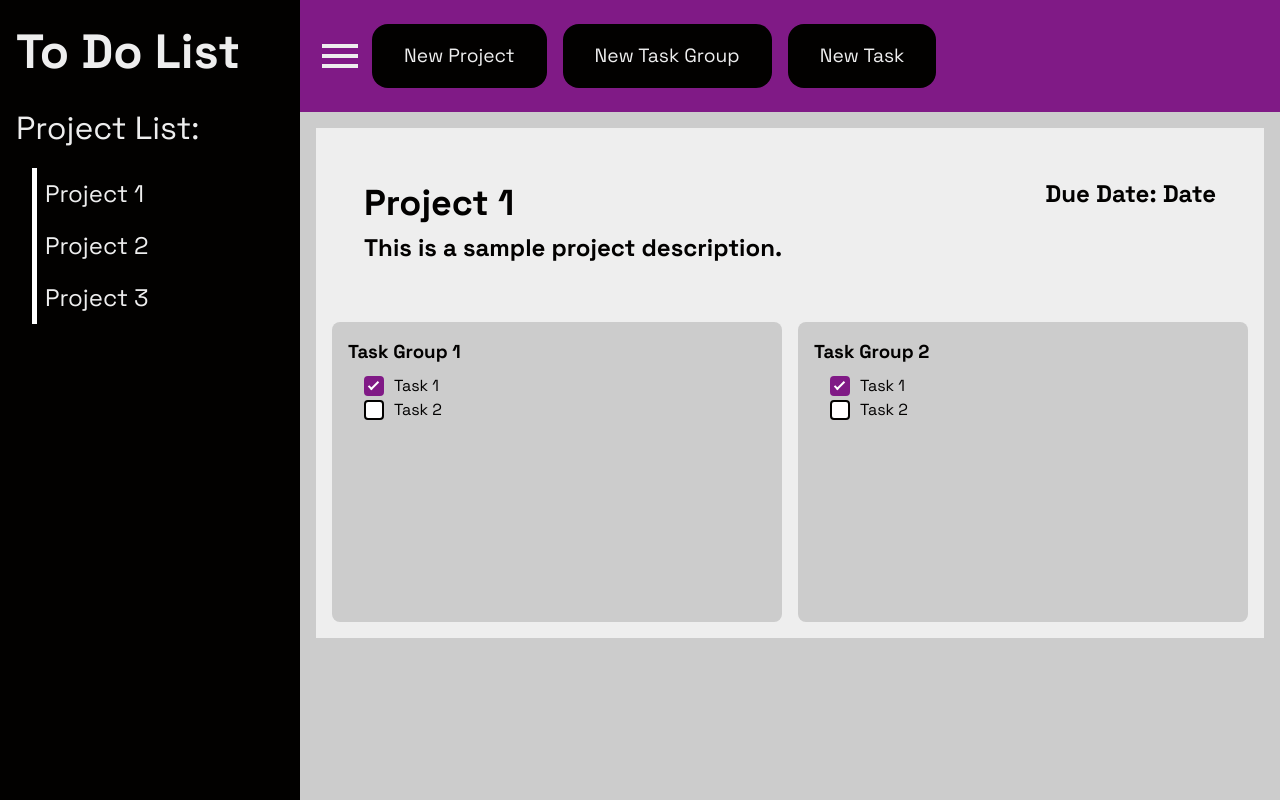
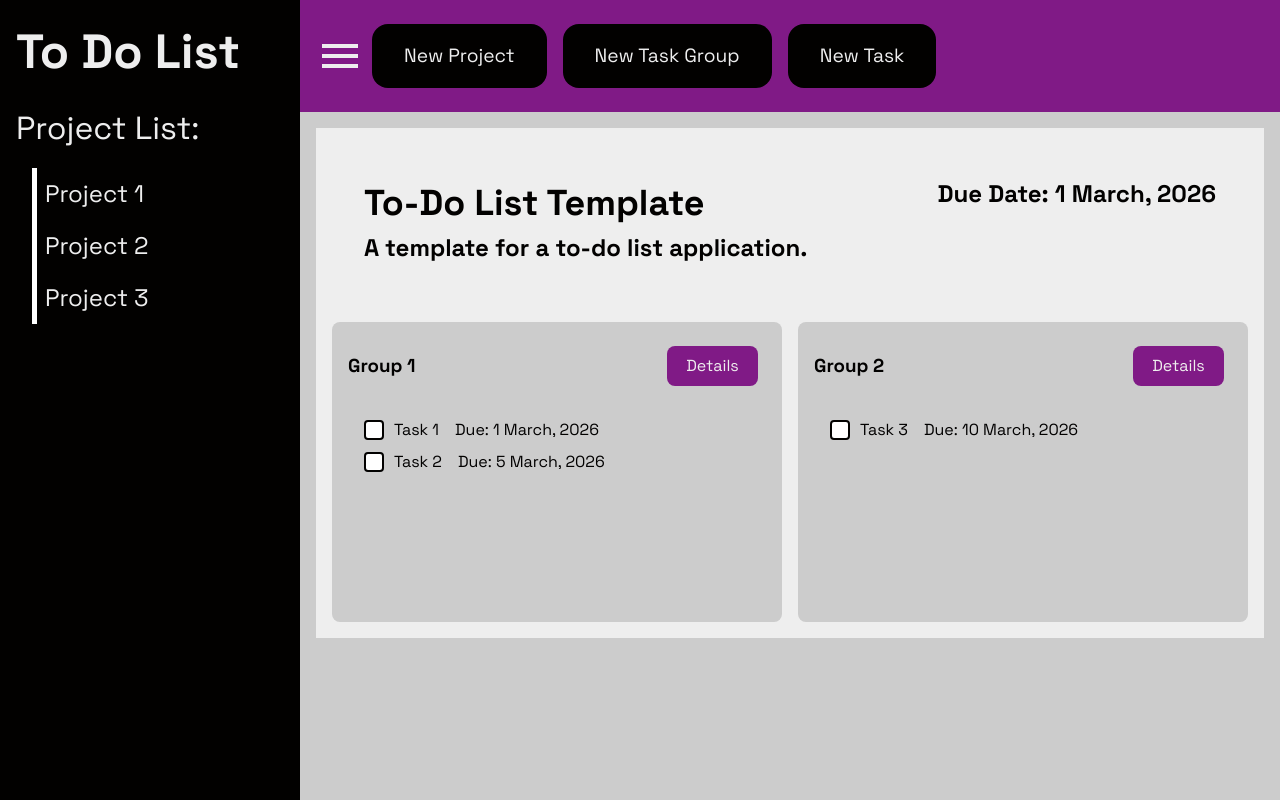
Before and after one commit to devoid-of-thought/odin-to-do-list, a website built with webpack: page src/template.html in a window 1280 px wide. Built offline with nearby package versions, Linux system fonts and the light colour scheme.

Commit message:
Add date-fns dependency and implement project data handling
- Added date-fns as a dependency for date formatting.
- Implemented functions to read and save project data from/to storage.
- Created project header elements with due date formatting.
- Updated the template with a structured project JSON.
- Enhanced task group rendering with due dates and task details.
- Improved styles for task groups and buttons.

```diff
--- a/package.json
+++ b/package.json
@@ -1,7 +1,7 @@
 {
   "name": "odin-template",
   "version": "1.0.0",
-   "type": "module",
+  "type": "module",
   "description": "",
   "main": "index.js",
   "scripts": {
@@ -29,5 +29,8 @@
     "webpack-cli": "^6.0.1",
     "webpack-dev-server": "^5.2.3",
     "webpack-merge": "^6.0.1"
+  },
+  "dependencies": {
+    "date-fns": "^4.1.0"
   }
 }
--- a/src/index.js
+++ b/src/index.js
@@ -1,2 +1,11 @@
 // Add your JavaScript code here
 import "./styles.css";
+import "./todo.js";
+import projectData from "./todolist-template.json" assert { type: "json" };
+
+import { format } from "date-fns";
+import { fromProjectJsonToDom } from "./todo.js";
+
+const content = document.getElementById("content");
+
+fromProjectJsonToDom(projectData);
--- a/src/styles.css
+++ b/src/styles.css
@@ -218,10 +218,27 @@ button:hover {
   align-items: flex-start;
   min-height: 300px;
 }
+.task-group-header {
+  display: flex;
+  justify-content: space-between;
+  align-items: center;
+  width: 100%;
+  margin-bottom: 1rem;
+}
 .task-group ul {
   list-style: none;
   padding: 0.5rem;
   margin-left: 0.5rem;
+}
+.task-group ul li {
+  margin-bottom: 0.5rem;
+  gap: 1rem;
+  display: flex;
+}
+.task-group ul li a {
+  cursor: pointer;
+  font-size: 1rem;
+  text-decoration: none;
 }
 .custom-checkbox {
   display: flex;
@@ -230,6 +247,24 @@ button:hover {
   cursor: pointer;
   font-size: 1rem;
   user-select: none;
+}
+button.edit-group-btn {
+  background-color: var(--secondary-color);
+  color: var(--close-background-color);
+  padding: 0.5rem 1.2rem;
+  height: auto;
+  font-size: 1rem;
+  border-radius: 0.5rem;
+}
+button.edit-group-btn:hover {
+  background-color: var(--accent-color);
+  color: var(--close-background-color);
+  transform: translateY(-5px);
+  box-shadow: 0 5px 10px rgba(128, 26, 134, 0.3);
+}
+button.edit-group-btn {
+  transform: translateY(0);
+  box-shadow: none;
 }
 
 .custom-checkbox input {
@@ -275,3 +310,39 @@ button:hover {
 .custom-checkbox input:checked ~ .checkmark:after {
   display: block;
 }
+.note-task {
+  position: relative;
+  margin-top:1rem;
+  border-radius: 0.5rem;
+  width: 100%;
+  background-color: white;
+}
+.note-task input {
+  width: 100%;
+  padding: 0.5rem;
+  border: 2px solid var(--primary-color);
+  border-radius: 0.5rem;
+  background-color: transparent;
+  outline: none;
+  color: var(--primary-color);
+}
+.note-task input:focus {
+  border-color: var(--secondary-color);
+}
+.note-task label {
+  position: absolute;
+  top: 0;
+  left: 1rem;
+  transform: translateY(-50%);background-color: transparent;
+  outline: none;
+  color: var(--primary-color);
+  background-color: white;
+  padding: 0 0.4rem;
+  font-size: 0.85rem;
+  font-weight: bold;
+  color: var(--primary-color);
+  pointer-events: none;
+}
+.note-task:focus-within label {
+  color: var(--secondary-color);
+}
--- a/src/template.html
+++ b/src/template.html
@@ -32,53 +32,7 @@
       <button>New Task</button>
     </header>
     <div id="content">
-      <div id="project-container">
-        <div id="project-header">
-          <h2 id="project-title">Project 1</h2>
-          <p id="project-description">This is a sample project description.</p>
-          <p id="project-due-date">Due Date: Date</p>
-        </div>
-        <div id="tasks-container">
-          <div class="task-group">
-            <h3>Task Group 1</h3>
-            <ul>
-              <li>
-                <label class="custom-checkbox">
-                  <input type="checkbox" name="task1_1" id="task1_1" checked />
-                  <span class="checkmark"></span>
-                  Task 1
-                </label>
-              </li>
-              <li>
-                <label class="custom-checkbox">
-                  <input type="checkbox" name="task1_2" id="task1_2" />
-                  <span class="checkmark"></span>
-                  Task 2
-                </label>
-              </li>
-            </ul>
-          </div>
-          <div class="task-group">
-            <h3>Task Group 2</h3>
-            <ul>
-              <li>
-                <label class="custom-checkbox">
-                  <input type="checkbox" name="task2_1" id="task2_1" checked />
-                  <span class="checkmark"></span>
-                  Task 1
-                </label>
-              </li>
-              <li>
-                <label class="custom-checkbox">
-                  <input type="checkbox" name="task2_2" id="task2_2" />
-                  <span class="checkmark"></span>
-                  Task 2
-                </label>
-              </li>
-            </ul>
-          </div>
-        </div>
-      </div>
+
     </div>
   </body>
 </html>
--- a/src/todo.js
+++ b/src/todo.js
@@ -0,0 +1,160 @@
+import { format } from "date-fns";
+import { de } from "date-fns/locale";
+
+function readProjectJsonDataFromStorage(jsonData) {}
+
+function saveProjectJsonDataToStorage(jsonData) {}
+
+function createProjectHeaderElement(
+  projectTitle,
+  projectDescription,
+  projectDueDate,
+) {
+  const projectTitleElement = document.createElement("h2");
+  projectTitleElement.textContent = projectTitle;
+  projectTitleElement.id = "project-title";
+
+  const projectDescriptionElement = document.createElement("p");
+  projectDescriptionElement.textContent = projectDescription;
+  projectDescriptionElement.id = "project-description";
+
+  const projectDueDateElement = document.createElement("p");
+  projectDueDateElement.textContent = `Due Date: ${format(new Date(projectDueDate), "d MMMM, yyyy")}`;
+  projectDueDateElement.id = "project-due-date";
+
+  const projectHeader = document.createElement("div");
+  projectHeader.id = "project-header";
+
+
+  projectHeader.appendChild(projectTitleElement);
+  projectHeader.appendChild(projectDescriptionElement);
+  projectHeader.appendChild(projectDueDateElement);
+
+  return {
+    projectHeader
+  };
+}
+
+function extractProjectFromJson(jsonData) {
+  const projectTitle = jsonData.meta.title;
+  const projectDescription = jsonData.meta.description;
+  const projectDueDate = jsonData.meta.due_date;
+  const projectPriority = jsonData.meta.priority;
+
+  return {
+    projectTitle,
+    projectDescription,
+    projectDueDate,
+    projectPriority,
+  };
+}
+function extractTaskGroupsFromJson(jsonData) {
+  const taskGroups = jsonData.task_groups;
+  return taskGroups;
+}
+function sortTaskGroupsByPriority(taskGroup) {
+  const priorityMap = {
+    "High": 1,
+    "Medium": 2,
+    "Low": 3,
+  };
+  return taskGroup.sort((a, b) => priorityMap[a.priority] - (priorityMap[b.priority]));
+}
+function createTaskGroupElement(group) {
+  const groupContainer = document.createElement("div");
+  groupContainer.classList.add("task-group");
+  groupContainer.id = `task-group-${group.id}`;
+
+  const groupTaskHeader = document.createElement("div");
+  groupTaskHeader.classList.add("task-group-header");
+  const groupTitle = document.createElement("h3");
+  groupTitle.textContent = group.name;
+
+  const detailsButton = document.createElement("button");
+  detailsButton.textContent = "Details";
+  detailsButton.classList.add("edit-group-btn");
+detailsButton.addEventListener("click", () => {
+  const modal = document.createElement("dialog");
+
+  modal.innerHTML = `
+    <h2>${group.name}</h2>
+    <p>Group ID: ${group.id}</p>
+    <button id="close-modal">Close</button>
+  `;
+
+  document.body.appendChild(modal);
+  modal.showModal();
+
+  const closeButton = modal.querySelector("#close-modal");
+  closeButton.addEventListener("click", () => {
+    modal.close();
+    modal.remove();
+  });
+});
+
+
+  groupTaskHeader.appendChild(groupTitle);
+  groupTaskHeader.appendChild(detailsButton);
+  groupContainer.appendChild(groupTaskHeader);
+
+  const taksList = document.createElement("ul");
+  group.tasks = group.tasks || [];
+  for (const task of group.tasks) {
+    const taskElement = document.createElement("li");
+    const label = document.createElement("label");
+    label.classList.add("custom-checkbox");
+
+    const checkbox = document.createElement("input");
+    checkbox.type = "checkbox";
+    checkbox.checked = task.completed;
+    checkbox.name = `task-${task.name}-${task.id}`;
+    label.appendChild(checkbox);
+    const span = document.createElement("span");
+    span.classList.add("checkmark");
+
+
+    label.appendChild(span);
+        label.appendChild(document.createTextNode(task.name));
+
+    const taskDueDate = document.createElement("p");
+    taskDueDate.textContent = `Due: ${format(new Date(task.due_date), "d MMMM, yyyy")}`;
+    taskDueDate.classList.add("task-due-date");
+
+
+    taskElement.appendChild(label);
+        taskElement.appendChild(taskDueDate);
+    taksList.appendChild(taskElement);
+  }
+  groupContainer.appendChild(taksList);
+  return groupContainer;
+}
+
+function fromProjectJsonToDom(jsonData) {
+
+  const content = document.getElementById("content");
+
+  const projectContainer = document.createElement("div");
+  projectContainer.id = "project-container";
+
+
+  const { projectTitle, projectDescription, projectDueDate, projectPriority } = extractProjectFromJson(jsonData);
+
+  const { projectHeader  } = createProjectHeaderElement(projectTitle, projectDescription, projectDueDate);
+
+  projectContainer.appendChild(projectHeader);
+
+  const taskGroups = extractTaskGroupsFromJson(jsonData);
+
+  taskGroups.forEach((group) => {
+    const groupContainer = createTaskGroupElement(group);
+    projectContainer.appendChild(groupContainer);
+
+  });
+  content.appendChild(projectContainer);
+}
+
+export {
+  readProjectJsonDataFromStorage,
+  saveProjectJsonDataToStorage,
+  fromProjectJsonToDom,
+};
--- /dev/null
+++ b/src/todolist-template.json
@@ -0,0 +1,54 @@
+{
+  "meta": {
+    "title": "To-Do List Template",
+    "description": "A template for a to-do list application.",
+    "due_date": "2026-03-01",
+    "priority": "High"
+  },
+  "task_groups": [
+    {
+      "name": "Group 1",
+      "tasks": [
+        {
+          "id": 1,
+          "name": "Task 1",
+          "description": "This is a sample task description.",
+          "due_date": "2026-03-01",
+          "priority": "High",
+          "notes": [
+            "Note 1 for Task 1"
+          ],
+          "completed": false
+        },
+        {
+          "id": 2,
+          "name": "Task 2",
+          "description": "This is another sample task description.",
+          "due_date": "2026-03-05",
+          "priority": "Medium",
+          "notes": [
+          ],
+          "completed": false
+        }
+      ]
+    },
+    {
+        "name": "Group 2",
+        "tasks": [
+            {
+            "id": 3,
+            "name": "Task 3",
+            "description": "This is yet another sample task description.",
+            "due_date": "2026-03-10",
+            "priority": "Low",
+            "notes": [
+                "Note 1 for Task 3",
+                "Note 2 for Task 3"
+            ],
+            "completed": false
+            }
+        ]
+    }
+  ]
+
+}
```
Also changed, not shown: 1 other file.
